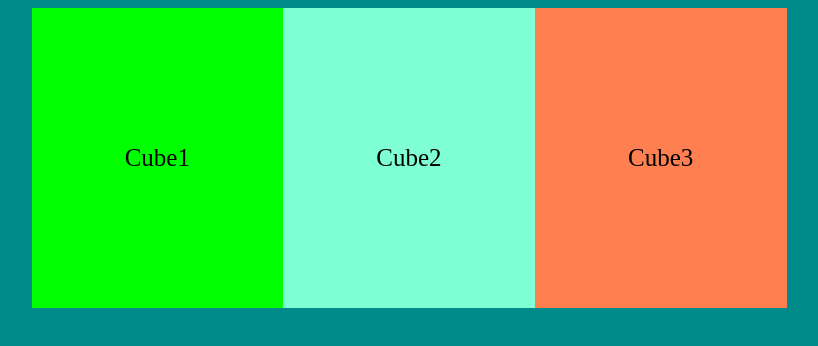
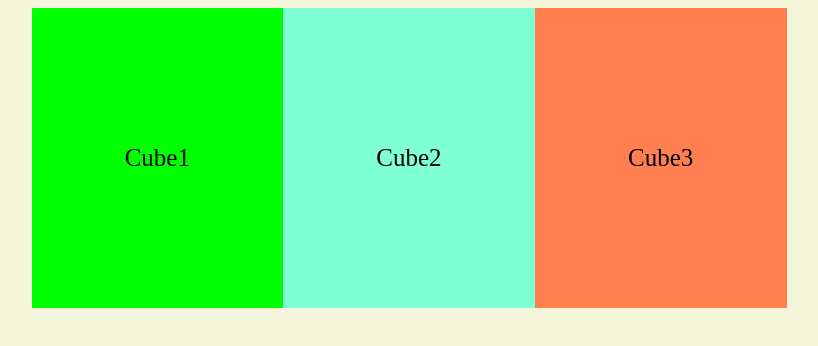
Before and after one commit to alsemv/TestRepo, a plain HTML site: page index.html in a window 1280 px wide. Shown: the whole page, without its empty margins (231-1049 px from the left). Drawn offline with Linux system fonts and the light colour scheme.

Commit message:
fourth commit user 1

```diff
--- a/assets/css/common.css
+++ b/assets/css/common.css
@@ -2,7 +2,7 @@ body{
     background: #fff;
     font-family: "Segoe UI Symbol";
     font-size: 25px;
-    background: darkcyan;
+    background: beige;
 }
 
 .container{
```
